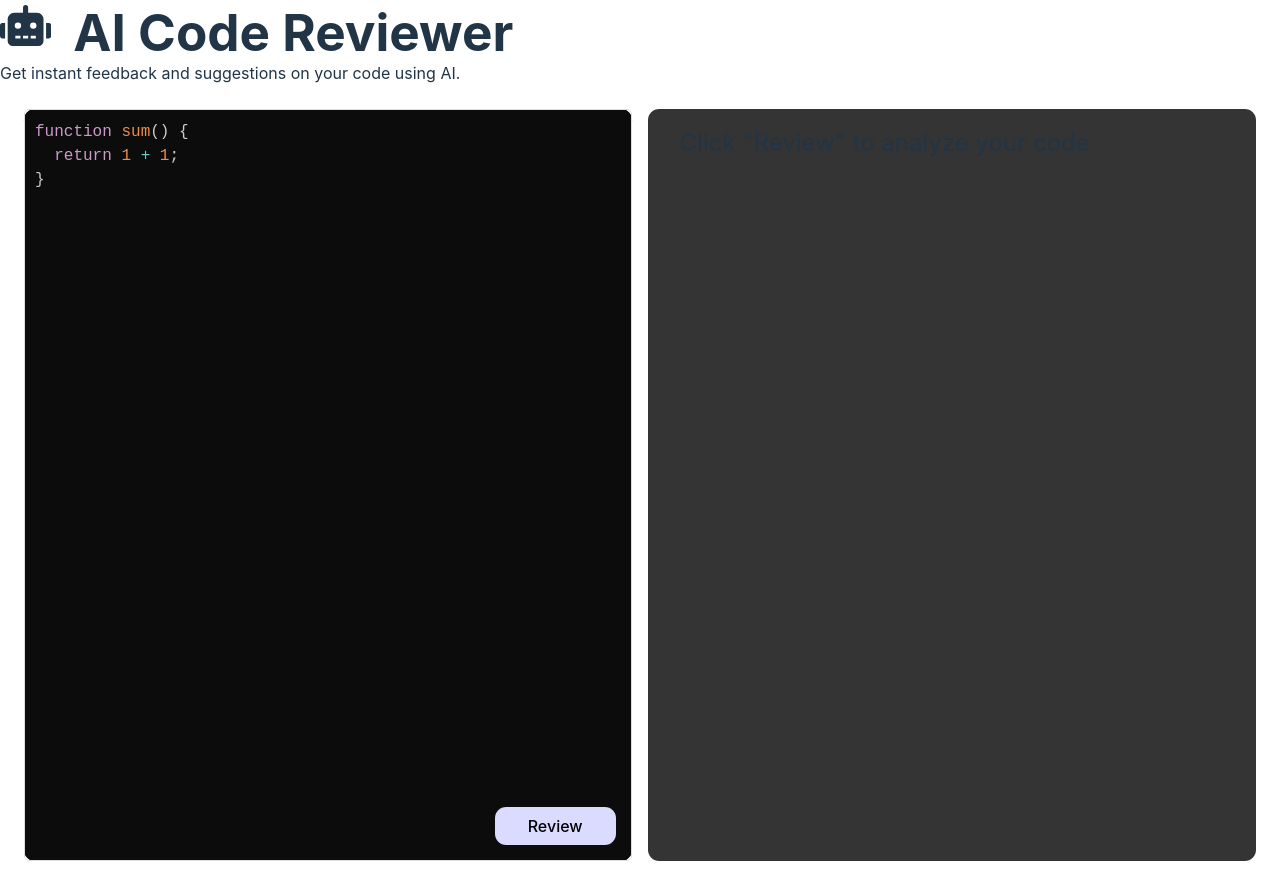
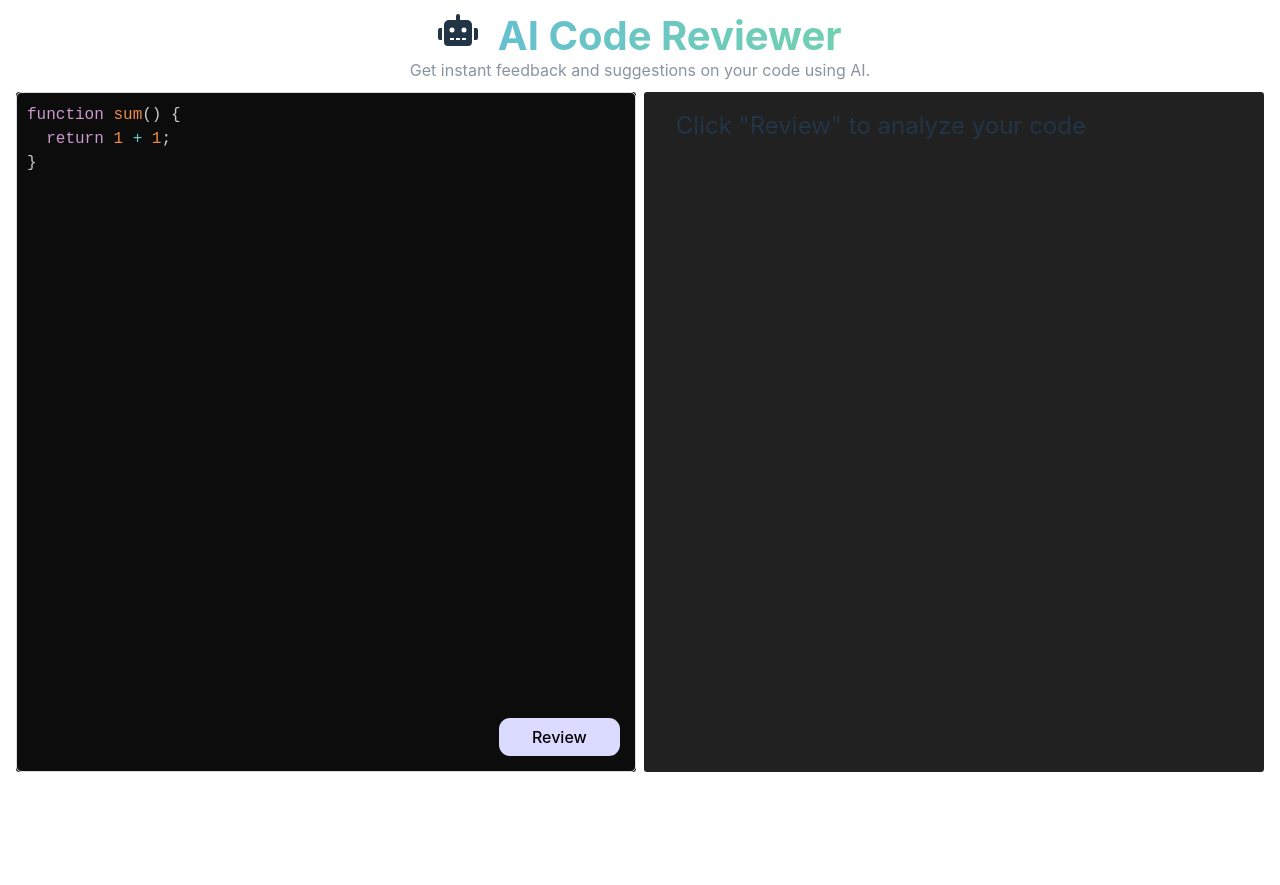
Before and after one commit to aditisha019/code-reviewer-frontend, a React (Vite) app: page / in a window 1280 px wide. After the commit the page ends 800 px from the top, so only its background shows below. Built offline with nearby package versions, Linux system fonts and the light colour scheme.

Commit message:
Update App.css

```diff
--- a/src/App.css
+++ b/src/App.css
@@ -10,24 +10,43 @@ body,
   height: 100%;
   width: 100%;
 }
+.app-heading {
+  font-size: 2.5rem;
+  font-weight: bold;
+  text-align: center;
+  background: linear-gradient(to right, #58A6FF, #7EE787);
+  -webkit-background-clip: text;
+  -webkit-text-fill-color: transparent;
+  margin-top : 10px;
+  margin-bottom: 10px;
+}
+.subheading {
+  text-align: center;
+  font-size: 1rem;
+  color: #8b949e;
+  margin-top: -10px;
+  margin-bottom: 10px;
+}
 
 main {
-  height: 100%;
+  height: 87%;
   width: 100%;
-  padding: 1.5rem;
+  padding: 1rem;
   display: flex;
-  gap: 1rem;
+  gap: 0.5rem;
+   padding-top: 0;       /* remove padding */
+  margin-top: 0;
 }
 
 main .left,
 main .right {
   height: 100%;
   flex-basis: 50%;
-  border-radius: 0.7rem;
+  border-radius: 0.2rem;
 }
 
 main .left {
-  background-color: #000000;
+  background-color: #161B22;
   position: relative;
 }
 
@@ -56,7 +75,7 @@ main .left .review {
 
 
 main .right {
-  background-color: #343434;
+  background-color: #212121;
   padding: 1rem 2rem;
   font-size: 1.5rem;
   overflow: auto;
```
